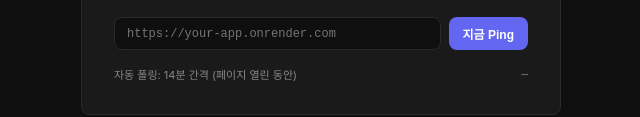
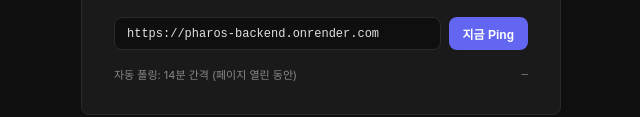
Before and after one commit to gyeonseokoh/Pharos-Backend, a website: page docs/index.html in a window 1280 px wide. Shown: the part 469-586 px from the top of the page, without its empty margins (319-959 px from the left). Drawn offline with Linux system fonts and the light colour scheme.

Commit message:
백엔드 기본 링크 채우기

```diff
--- a/docs/index.html
+++ b/docs/index.html
@@ -175,6 +175,7 @@
 
   <div class="config-row">
     <input type="text" id="url-input" placeholder="https://your-app.onrender.com" />
+    <script>document.querySelector("#url-input").value = "https://pharos-backend.onrender.com"</script>
     <button id="ping-btn" onclick="manualPing()">지금 Ping</button>
   </div>
 
```
